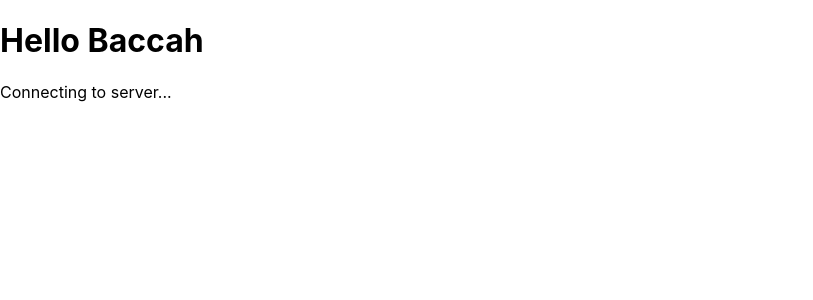
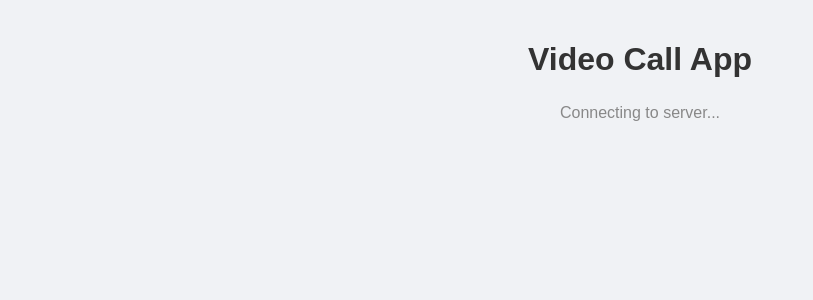
Before and after one commit to antoralways2025/video_Call_client, a React (Create React App) app: page / in a window 1280 px wide. Shown: the top 300 px of the page, without its empty margins (0-813 px from the left). Built offline with nearby package versions, Linux system fonts and the light colour scheme; no server answers.

Commit message:
Update App.js and VideoChat UI styling

```diff
--- a/src/App.js
+++ b/src/App.js
@@ -5,37 +5,75 @@ import VideoChat from "./components/VideoChat";
 import socket from "./socket";
 
 function App() {
-
-  const [myId, setMyId] = useState(""); // socket ID রাখার জন্য state
+  const [myId, setMyId] = useState("");
 
   useEffect(() => {
     socket.on("connect", () => {
       console.log("My ID:", socket.id);
-      setMyId(socket.id); // ID আসার পর state update
+      setMyId(socket.id);
     });
-
-    // Cleanup listener
     return () => {
       socket.off("connect");
     };
   }, []);
 
   return (
-    <div>
-      <h1>Hello Baccah</h1>
+    <div style={styles.container}>
+      <h1 style={styles.header}>Video Call App</h1>
 
       {myId ? (
         <>
-          <p>Your Socket ID: {myId}</p>
-          <VideoChat />
-          <CallButton />
-          <IncomingCall />
+          <p style={styles.idText}>Your ID: <b>{myId}</b></p>
+
+          <div style={styles.videoContainer}>
+            <VideoChat />
+          </div>
+
+          <div style={styles.controls}>
+            <CallButton />
+            <IncomingCall />
+          </div>
         </>
       ) : (
-        <p>Connecting to server...</p>
+        <p style={styles.connecting}>Connecting to server...</p>
       )}
     </div>
   );
 }
 
+const styles = {
+  container: {
+    display: "flex",
+    flexDirection: "column",
+    alignItems: "center",
+    padding: 20,
+    fontFamily: "Arial, sans-serif",
+    backgroundColor: "#f0f2f5",
+    minHeight: "100vh",
+  },
+  header: {
+    marginBottom: 10,
+    color: "#333",
+  },
+  idText: {
+    marginBottom: 20,
+    color: "#555",
+  },
+  videoContainer: {
+    display: "flex",
+    justifyContent: "center",
+    gap: 20,
+    flexWrap: "wrap",
+    marginBottom: 20,
+  },
+  controls: {
+    display: "flex",
+    gap: 10,
+    flexWrap: "wrap",
+  },
+  connecting: {
+    color: "#888",
+  },
+};
+
 export default App;
--- a/src/components/VideoChat.js
+++ b/src/components/VideoChat.js
@@ -2,96 +2,52 @@ import { useEffect, useRef } from "react";
 import socket from "../socket";
 
 function VideoChat() {
-
   const myVideo = useRef();
   const userVideo = useRef();
   const peerRef = useRef();
   const streamRef = useRef();
 
   useEffect(() => {
-
     async function startCamera() {
       const stream = await navigator.mediaDevices.getUserMedia({
         video: true,
-        audio: true
+        audio: true,
       });
-
       streamRef.current = stream;
       myVideo.current.srcObject = stream;
     }
-
     startCamera();
-
   }, []);
 
-  const callUser = async (userId) => {
-    const peer = new RTCPeerConnection();
-
-    streamRef.current.getTracks().forEach(track => {
-      peer.addTrack(track, streamRef.current);
-    });
-
-    peer.ontrack = (event) => {
-      userVideo.current.srcObject = event.streams[0];
-    };
-
-    // ICE Candidate
-    peer.onicecandidate = (event) => {
-      if (event.candidate) {
-        socket.emit("ice-candidate", { candidate: event.candidate, to: userId });
-      }
-    };
-
-    const offer = await peer.createOffer();
-    await peer.setLocalDescription(offer);
-
-    socket.emit("call-user", {
-      to: userId,
-      from: socket.id,
-      offer
-    });
-
-    peerRef.current = peer;
-  };
-
+  // ICE & signaling logic remain same
   useEffect(() => {
-
     socket.on("receive-call", async (data) => {
       const peer = new RTCPeerConnection();
-
-      streamRef.current.getTracks().forEach(track => {
+      streamRef.current.getTracks().forEach((track) => {
         peer.addTrack(track, streamRef.current);
       });
-
       peer.ontrack = (event) => {
         userVideo.current.srcObject = event.streams[0];
       };
-
       peer.onicecandidate = (event) => {
         if (event.candidate) {
           socket.emit("ice-candidate", { candidate: event.candidate, to: data.from });
         }
       };
-
       await peer.setRemoteDescription(data.offer);
       const answer = await peer.createAnswer();
       await peer.setLocalDescription(answer);
-
       socket.emit("make-answer", { answer, to: data.from });
-
       peerRef.current = peer;
     });
 
     socket.on("answer-made", async (data) => {
-      await peerRef.current.setRemoteDescription(data.answer);
+      if (peerRef.current) await peerRef.current.setRemoteDescription(data.answer);
     });
 
     socket.on("ice-candidate", async (candidate) => {
-      if (peerRef.current) {
-        await peerRef.current.addIceCandidate(candidate);
-      }
+      if (peerRef.current) await peerRef.current.addIceCandidate(candidate);
     });
-
   }, []);
 
   const hangUp = () => {
@@ -103,21 +59,61 @@ function VideoChat() {
   };
 
   return (
-    <div>
-
-      <h3>My Video</h3>
-      <video ref={myVideo} autoPlay muted playsInline width="300" />
-
-      <h3>Remote Video</h3>
-      <video ref={userVideo} autoPlay playsInline width="300" />
-
-      <div style={{marginTop:"10px"}}>
-        <button onClick={() => callUser(prompt("Enter user ID to call"))}>Call User</button>
-        <button onClick={hangUp} style={{marginLeft:"10px"}}>Hang Up</button>
+    <div style={styles.container}>
+      <div style={styles.videoWrapper}>
+        <h4>My Video</h4>
+        <video ref={myVideo} autoPlay muted playsInline style={styles.video} />
       </div>
 
+      <div style={styles.videoWrapper}>
+        <h4>Remote Video</h4>
+        <video ref={userVideo} autoPlay playsInline style={styles.video} />
+      </div>
+
+      <div style={styles.buttons}>
+        <button style={styles.button} onClick={() => {
+          const id = prompt("Enter user ID to call");
+          socket.emit("call-user", { to: id, from: socket.id });
+        }}>Call User</button>
+        <button style={{...styles.button, backgroundColor: "#e74c3c"}} onClick={hangUp}>Hang Up</button>
+      </div>
     </div>
   );
 }
 
+const styles = {
+  container: {
+    display: "flex",
+    flexDirection: "column",
+    alignItems: "center",
+    gap: 15,
+  },
+  videoWrapper: {
+    display: "flex",
+    flexDirection: "column",
+    alignItems: "center",
+  },
+  video: {
+    width: 300,
+    height: 220,
+    borderRadius: 10,
+    boxShadow: "0 4px 10px rgba(0,0,0,0.2)",
+    backgroundColor: "#000",
+  },
+  buttons: {
+    display: "flex",
+    gap: 10,
+    marginTop: 10,
+  },
+  button: {
+    padding: "10px 15px",
+    borderRadius: 5,
+    border: "none",
+    backgroundColor: "#3498db",
+    color: "#fff",
+    cursor: "pointer",
+    fontWeight: "bold",
+  },
+};
+
 export default VideoChat;
```
